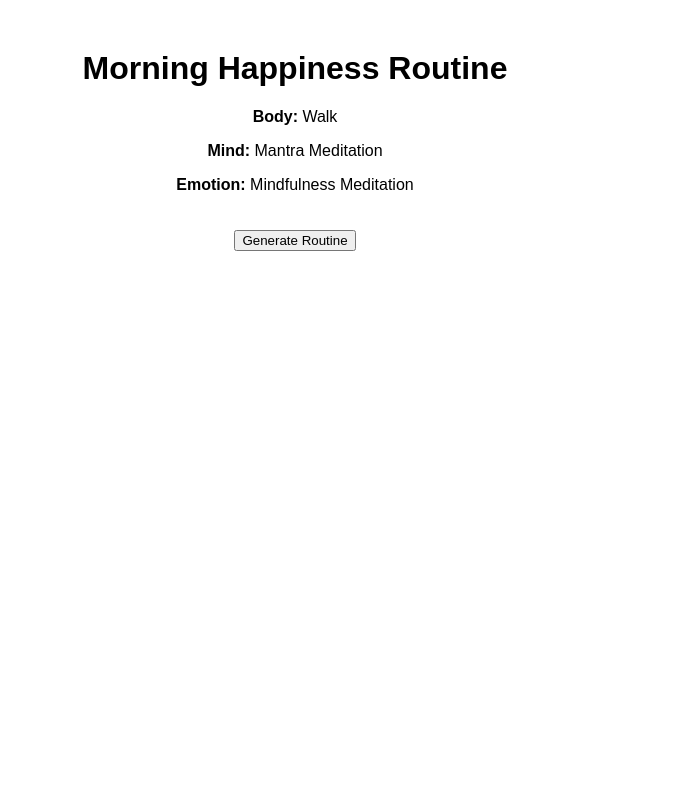
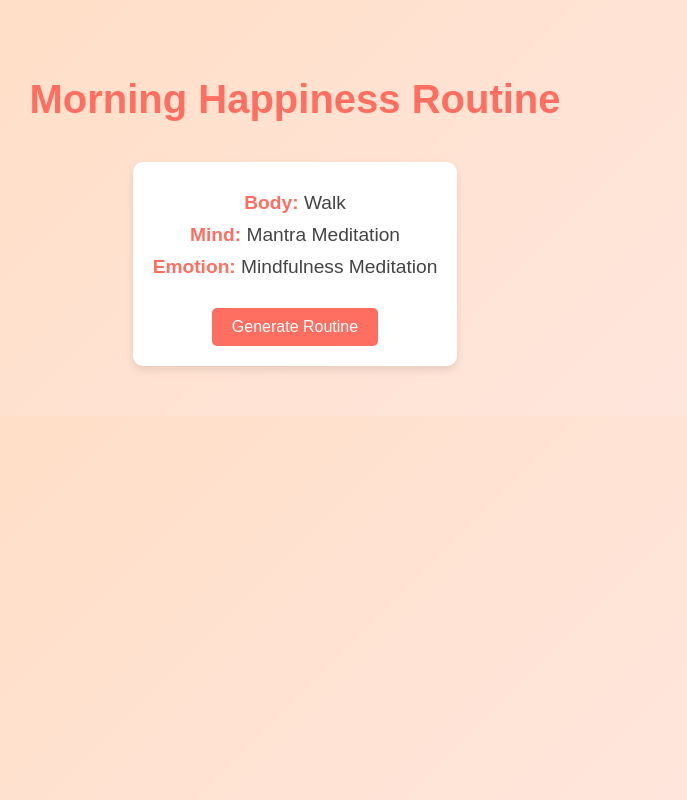
Before and after one commit to jackk165/random-routine, a plain HTML site: page index.html in a window 1280 px wide. Shown: the whole page, without its empty margins (345-1032 px from the left). Drawn offline with Linux system fonts and the light colour scheme.

Commit message:
CSS colour update index.html

```diff
--- a/index.html
+++ b/index.html
@@ -6,15 +6,46 @@
     <title>Morning Happiness Routine</title>
     <style>
         body {
-            font-family: Arial, sans-serif;
+            font-family: 'Arial', sans-serif;
+            background: linear-gradient(135deg, #FFDDC1, #FFE7E1);
+            color: #444;
             text-align: center;
-            margin-top: 50px;
+            padding: 50px;
+            margin: 0;
+        }
+        h1 {
+            font-size: 2.5em;
+            color: #FF6F61;
+            margin-bottom: 20px;
         }
         .routine {
+            background: #fff;
+            padding: 20px;
+            border-radius: 10px;
+            box-shadow: 0 4px 8px rgba(0, 0, 0, 0.1);
+            display: inline-block;
             margin-top: 20px;
         }
+        .routine p {
+            font-size: 1.2em;
+            margin: 10px 0;
+        }
+        .routine strong {
+            color: #FF6F61;
+        }
         button {
+            background: #FF6F61;
+            color: #fff;
+            border: none;
+            padding: 10px 20px;
+            font-size: 1em;
+            border-radius: 5px;
+            cursor: pointer;
+            transition: background 0.3s ease;
             margin-top: 20px;
+        }
+        button:hover {
+            background: #FF4B47;
         }
     </style>
 </head>
@@ -24,8 +55,8 @@
         <p><strong>Body:</strong> <span id="body-activity"></span></p>
         <p><strong>Mind:</strong> <span id="mind-activity"></span></p>
         <p><strong>Emotion:</strong> <span id="emotion-activity"></span></p>
+        <button onclick="generateRoutine()">Generate Routine</button>
     </div>
-    <button onclick="generateRoutine()">Generate Routine</button>
 
     <script>
         const bodyActivities = ['Walk', 'Yoga'];
```
